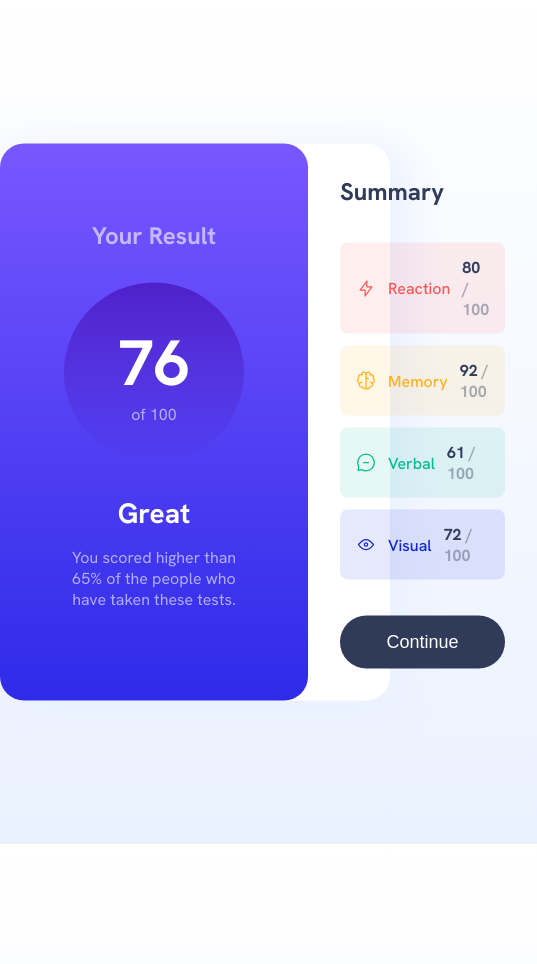
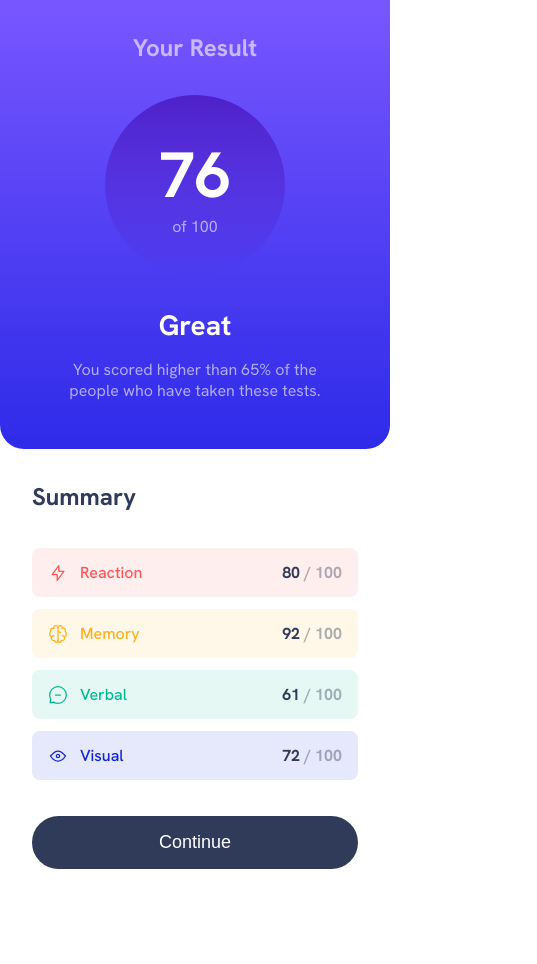
Before and after one commit to czesster/frontend-mentor-works, a JavaScript app in the folder Result summary component/result_summary/: page / in a window 390 px wide. Shown: the top 964 px of the page, 537 px wide, since content can reach past the window. After the commit the page ends 901 px from the top, so only its background shows below. Built offline with nearby package versions, Linux system fonts and the light colour scheme.

Commit message:
add: media queries, active state

```diff
--- a/Result summary component/result_summary/src/components/ResultsSummary/ResultsSummary.module.css
+++ b/Result summary component/result_summary/src/components/ResultsSummary/ResultsSummary.module.css
@@ -15,3 +15,13 @@
   border-radius: 2.4rem;
   box-shadow: 1rem 1rem 3.8rem 1rem hsl(221, 100%, 96%);
 }
+
+@media screen and (max-width: 500px) {
+  .results__background {
+    margin: 0;
+    transform: none;
+    grid-template-columns: 1fr;
+
+    border-radius: 0;
+  }
+}
--- a/Result summary component/result_summary/src/components/Summary/Summary.module.css
+++ b/Result summary component/result_summary/src/components/Summary/Summary.module.css
@@ -81,3 +81,7 @@
   border: none;
   border-radius: 10rem;
 }
+
+.summary button:active {
+  background-image: linear-gradient(hsl(252, 100%, 67%), hsl(241, 81%, 54%));
+}
--- a/Result summary component/result_summary/src/components/YourResult/YourResults.module.css
+++ b/Result summary component/result_summary/src/components/YourResult/YourResults.module.css
@@ -56,3 +56,9 @@
   font-size: 1.6rem;
   color: hsl(0, 0%, 100%, 0.6);
 }
+
+@media screen and (max-width: 500px) {
+  .result {
+    border-radius: 0 0 2.4rem 2.4rem;
+  }
+}
```
